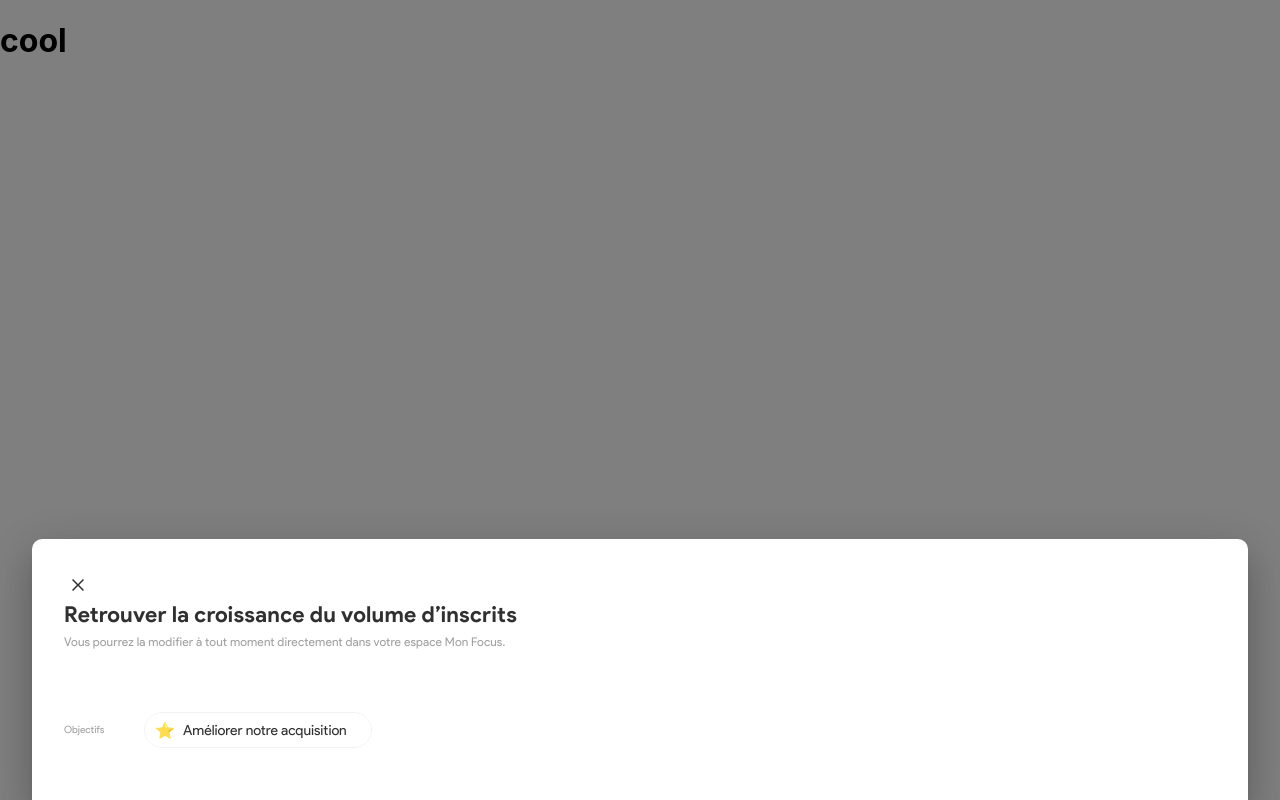
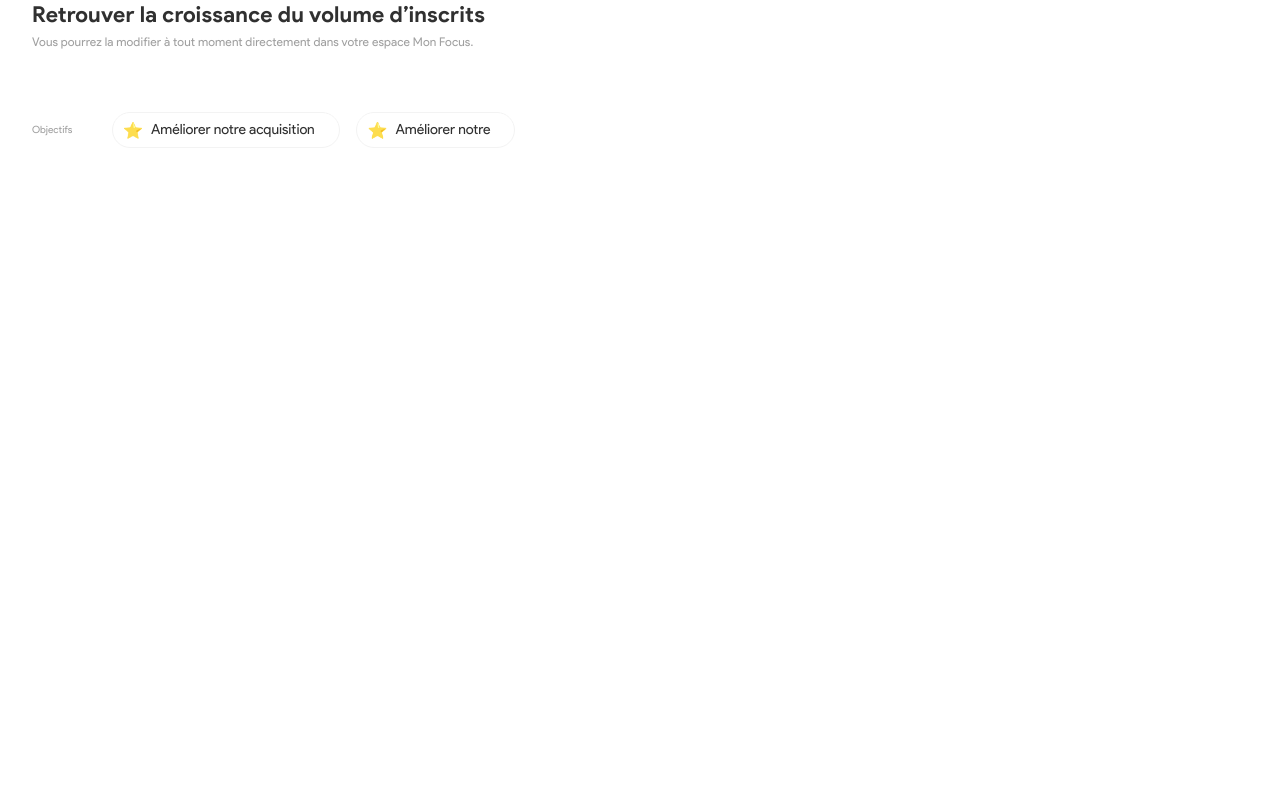
Before and after one commit to tiavina-mika/product-hero-draft, a React (Create React App) app: page / in a window 1280 px wide. Built offline with nearby package versions, Linux system fonts and the light colour scheme.

Commit message:
add full screen props to dialog

```diff
--- a/src/components/Dialog.tsx
+++ b/src/components/Dialog.tsx
@@ -21,7 +21,6 @@ import { forwardRef, ReactNode } from "react";
 import { getVerticalAlignment } from "../utils/utils";
 import { useBreakpoint } from "../hooks/useBreakpoint";
 import { cx } from "@emotion/css";
-import { RESPONSIVE_BREAKPOINT } from "../utils/constants";
 
 type IAlignment = "top" | "center" | "bottom";
 const getDialogBorderRadius = (alignment: IAlignment) => {
@@ -37,16 +36,17 @@ const getDialogBorderRadius = (alignment: IAlignment) => {
 };
 
 const classes = {
-  root: (alignment: IAlignment, fullWidth = false) => (theme: Theme) => ({
+  root: (alignment: IAlignment, fullWidth = false, fullScreen = false) => (
+    theme: Theme
+  ) => ({
     "& .MuiDialog-container": {
       alignItems: getVerticalAlignment(alignment)
     },
     "& .MuiDialog-paper": {
       margin: 0,
       borderRadius: getDialogBorderRadius(alignment),
-      [theme.breakpoints.down(RESPONSIVE_BREAKPOINT)]: {
-        ...(fullWidth ? { width: "100%" } : {})
-      }
+      ...(fullScreen ? { height: "100vh", borderRadius: 0 } : {}),
+      ...(fullWidth || fullScreen ? { width: "100%" } : {})
     }
   }),
   titleContainer: {
@@ -88,6 +88,7 @@ type Props = {
   contentClassName?: string;
   loading?: boolean;
   withCloseButton?: boolean;
+  fullScreen?: boolean;
   closeButtonPosition?: "end" | "start";
 } & DialogProps;
 
@@ -105,6 +106,7 @@ const Dialog = ({
   loading,
   description,
   withCloseButton = true,
+  fullScreen = false,
   maxWidth = "sm",
   alignment = "bottom",
   closeButtonPosition = "end",
@@ -120,8 +122,15 @@ const Dialog = ({
       TransitionComponent={Transition}
       keepMounted
       onClose={onClose}
+      // use dialog fullScreen in large screen instead of the style
+      fullScreen={!isSmallScreen && fullScreen}
       aria-describedby="alert-dialog-slide-description"
-      css={classes.root(alignment, dialogProps.fullWidth)}
+      css={classes.root(
+        alignment,
+        dialogProps.fullWidth,
+        // use style for full screen in mobile
+        isSmallScreen && fullScreen
+      )}
     >
       {withCloseButton && (
         <div
@@ -161,7 +170,11 @@ const Dialog = ({
         )}
         <div className={contentClassName}>{children}</div>
       </DialogContent>
+
+      {/* actions, mainly buttons */}
       {actions && <DialogActions>{actions}</DialogActions>}
+
+      {/* actions for form (the formId should the form formId) */}
       {formId && (
         <DialogActions>
           <Button type="submit" variant="contained" fullWidth form={formId}>
--- a/src/containers/myFocus/ProbllematicSummary.tsx
+++ b/src/containers/myFocus/ProbllematicSummary.tsx
@@ -23,7 +23,8 @@ const entity = {
   ],
   endDate: "17 Mai 2024",
   okrs: [
-    { objectId: "okr01", name: "Améliorer notre acquisition", icon: "⭐️" }
+    { objectId: "okr01", name: "Améliorer notre acquisition", icon: "⭐️" },
+    { objectId: "okr02", name: "Améliorer notre", icon: "⭐️" }
   ],
   trustLevel: 80,
   leader: {
@@ -55,7 +56,6 @@ const classes = {
     left: "100%"
   },
   dialogContent: css({
-    // paddingBottom: 24
     marginTop: 61
   }),
 
@@ -93,9 +93,10 @@ const ProbllematicSummary = () => {
       withCloseButton
       contentClassName={classes.dialogContent}
       closeButtonPosition="start"
-      fullWidth
-      maxWidth="xl"
+      // fullWidth
+      // maxWidth="xl"
       css={classes.dialog}
+      fullScreen
     >
       <SummaryItem label="Objectifs">
         {entity.okrs.map((okr, index) => (
--- a/src/containers/myFocus/SummaryItem.tsx
+++ b/src/containers/myFocus/SummaryItem.tsx
@@ -2,7 +2,7 @@
 /* @jsx jsx */
 /** @jsxImportSource @emotion/react */
 import { jsx } from "@emotion/react";
-import { Typography } from "@mui/material";
+import { Stack, Typography } from "@mui/material";
 import { ReactNode } from "react";
 
 const classes = {
@@ -21,10 +21,18 @@ const SummaryItem = ({ label, className, children }: Props) => {
     <div className="flexRow center stretchSelf">
       {/* left */}
       <div css={classes.label}>
-        <Typography variant="body2">{label}</Typography>
+        <Typography sx={{ fontWeight: 400 }} variant="body2">
+          {label}
+        </Typography>
       </div>
       {/* right */}
-      <div className={className}>{children}</div>
+      {(children as ReactNode[]).length > 1 ? (
+        <Stack spacing={2.1} direction="row" className={className}>
+          {children}
+        </Stack>
+      ) : (
+        <div className={className}>{children}</div>
+      )}
     </div>
   );
 };
```
